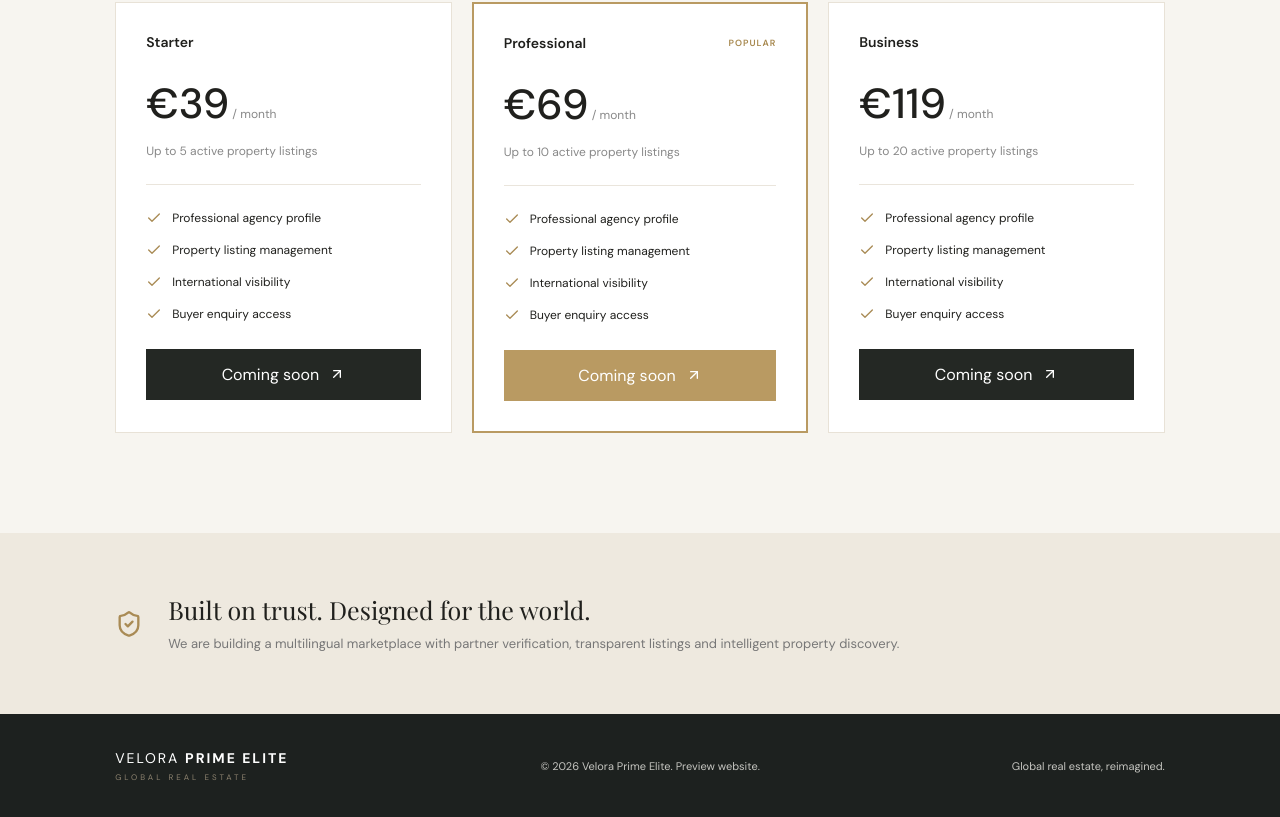
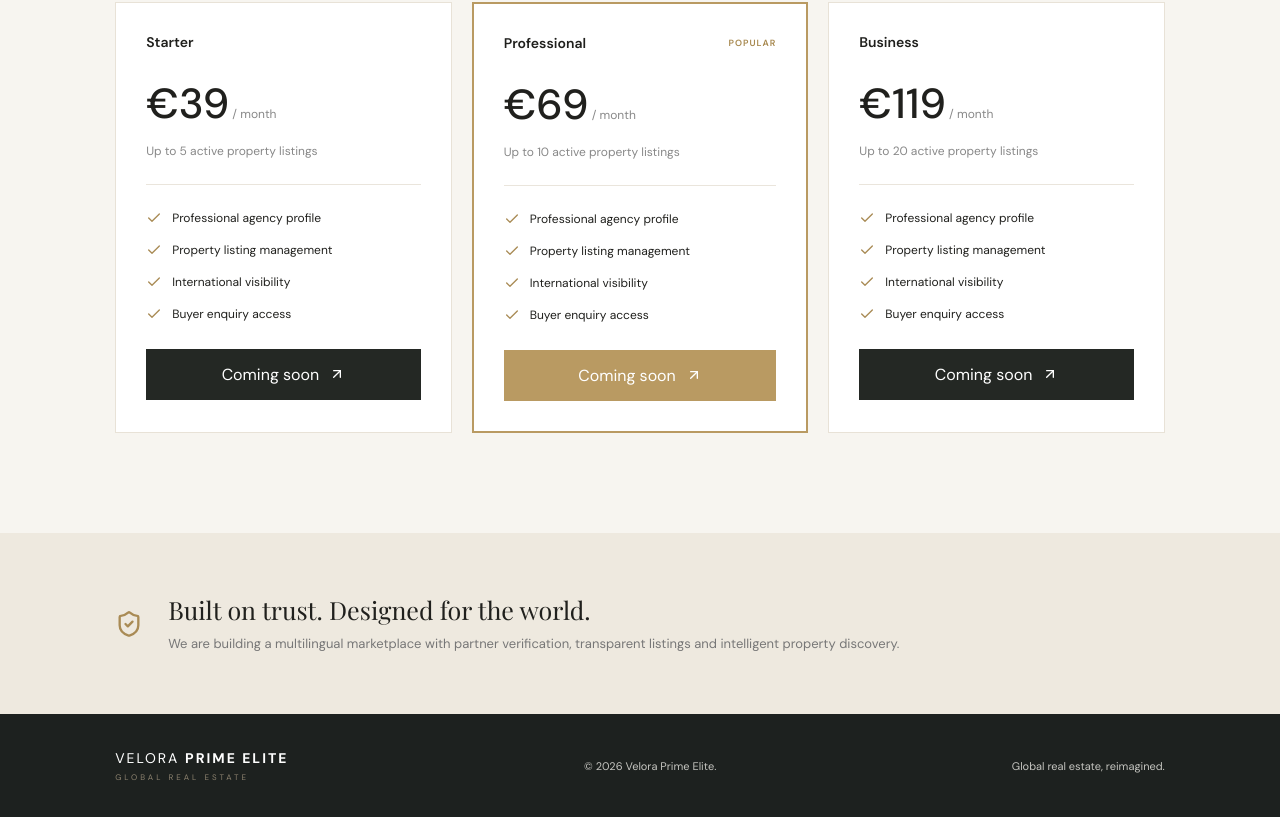
Before and after one commit to ibrahimcabar/Aegean-Prime-Elite-1, a Next.js app: page / in a window 1280 px wide. Shown: the part 4414-5231 px from the top of the page. Built offline with nearby package versions, Linux system fonts and the light colour scheme; no server answers; the database is empty; a web font is replaced by a local one.

Commit message:
Simplify footer content in HomeClient
Removed language-specific footer text for a cleaner display.

```diff
--- a/app/HomeClient.tsx
+++ b/app/HomeClient.tsx
@@ -1102,12 +1102,7 @@ onChange={(e) => {
 
 </main><footer>
 <div className="footer-brand">VELORA <strong>PRIME ELITE</strong><small>GLOBAL REAL ESTATE</small></div><span>
-  © {new Date().getFullYear()} Velora Prime Elite.{" "}
-  {language === "tr" ? "Ön izleme sitesi." :
-   language === "de" ? "Vorschau-Website." :
-   language === "ru" ? "Предварительная версия сайта." :
-   language === "ar" ? "نسخة تجريبية من الموقع." :
-   "Preview website."}
+  © {new Date().getFullYear()} Velora Prime Elite.
 </span><span>
   {language === "tr" ? "Küresel gayrimenkule yeni bir bakış." :
    language === "de" ? "Globale Immobilien neu gedacht." :
```
